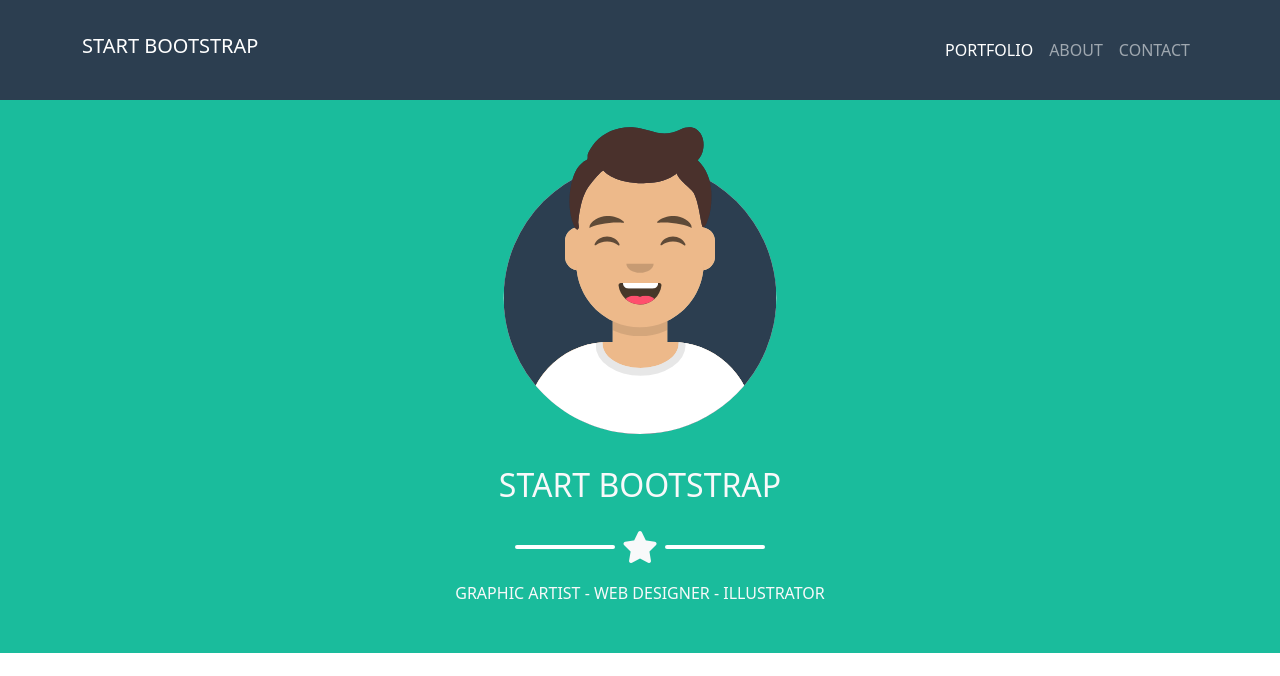
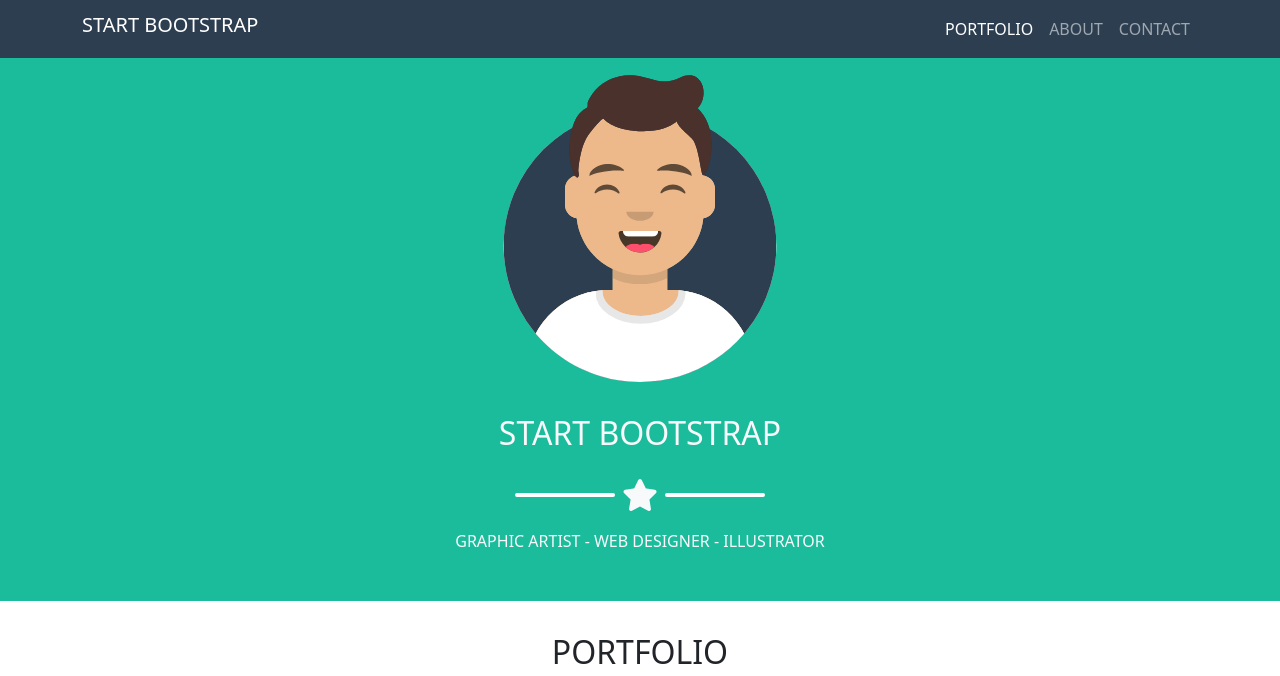
Before and after one commit to GiovanniMarseglia/html-css-bootstrap-freelancer, a plain HTML site: page index.html in a window 1280 px wide. Shown: the top 676 px of the page. Drawn offline with nearby package versions, Linux system fonts and the light colour scheme.

Commit message:
added fixed navbar removed position

```diff
--- a/index.html
+++ b/index.html
@@ -15,18 +15,18 @@
 </head>
 <body>
 
-    <header class="container-fluid" style="height: 100px;">
+    <header class="container-fluid fixed-top">
 
 
 
-        <nav class="navbar navbar-expand-md h-100 position-relative " data-bs-theme="dark">
+        <nav class="navbar navbar-expand-md h-100 " data-bs-theme="dark">
             <div class="container-md">
               <a class="navbar-brand  h1" href="#">START BOOTSTRAP</a>
               <button class="navbar-toggler border-light" type="button" data-bs-toggle="collapse" data-bs-target="#navbarNav" aria-controls="navbarNav" aria-expanded="false" aria-label="Toggle navigation">
 
                     <span class="navbar-toggler-icon"></span>
               </button>
-              <div class="collapse navbar-collapse position-absolute top-100 start-10 z justify-content-end z-3" id="navbarNav">
+              <div class="collapse navbar-collapse z justify-content-end" id="navbarNav">
                 <ul class="navbar-nav">
                   <li class="nav-item">
                     <a class="nav-link active " aria-current="page" href="#">PORTFOLIO</a>
@@ -47,7 +47,7 @@
 
     <main class="d-flex flex-column">
         <div class="a">
-            <div class="container-fluid">
+            <div class="container-fluid mt-5">
                 <div class="d-flex flex-column align-items-center justify-content-center gap-3">
                     <figure class="mt-3">
                         <img class="w-100" src="./img/avatar.svg" alt="">
```
